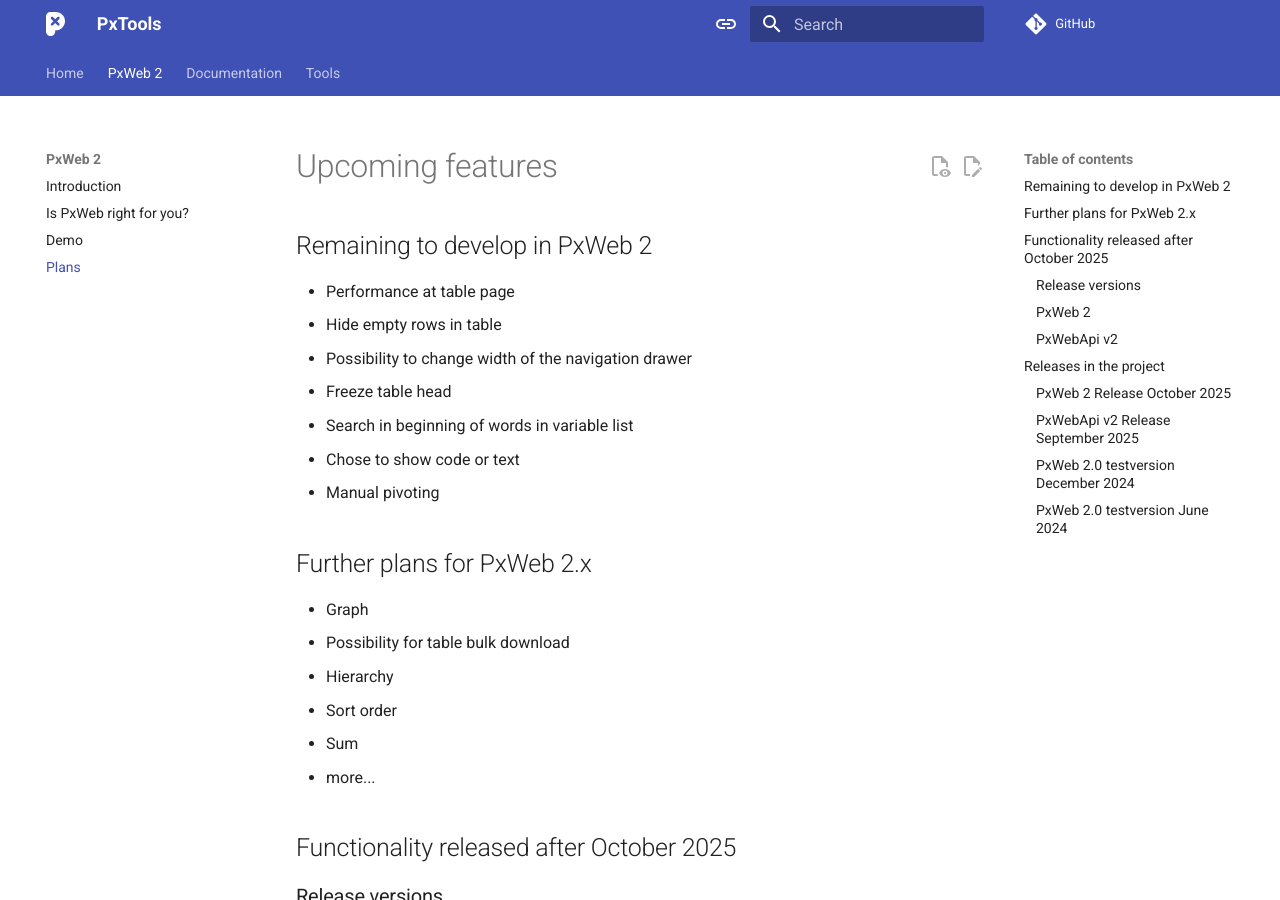
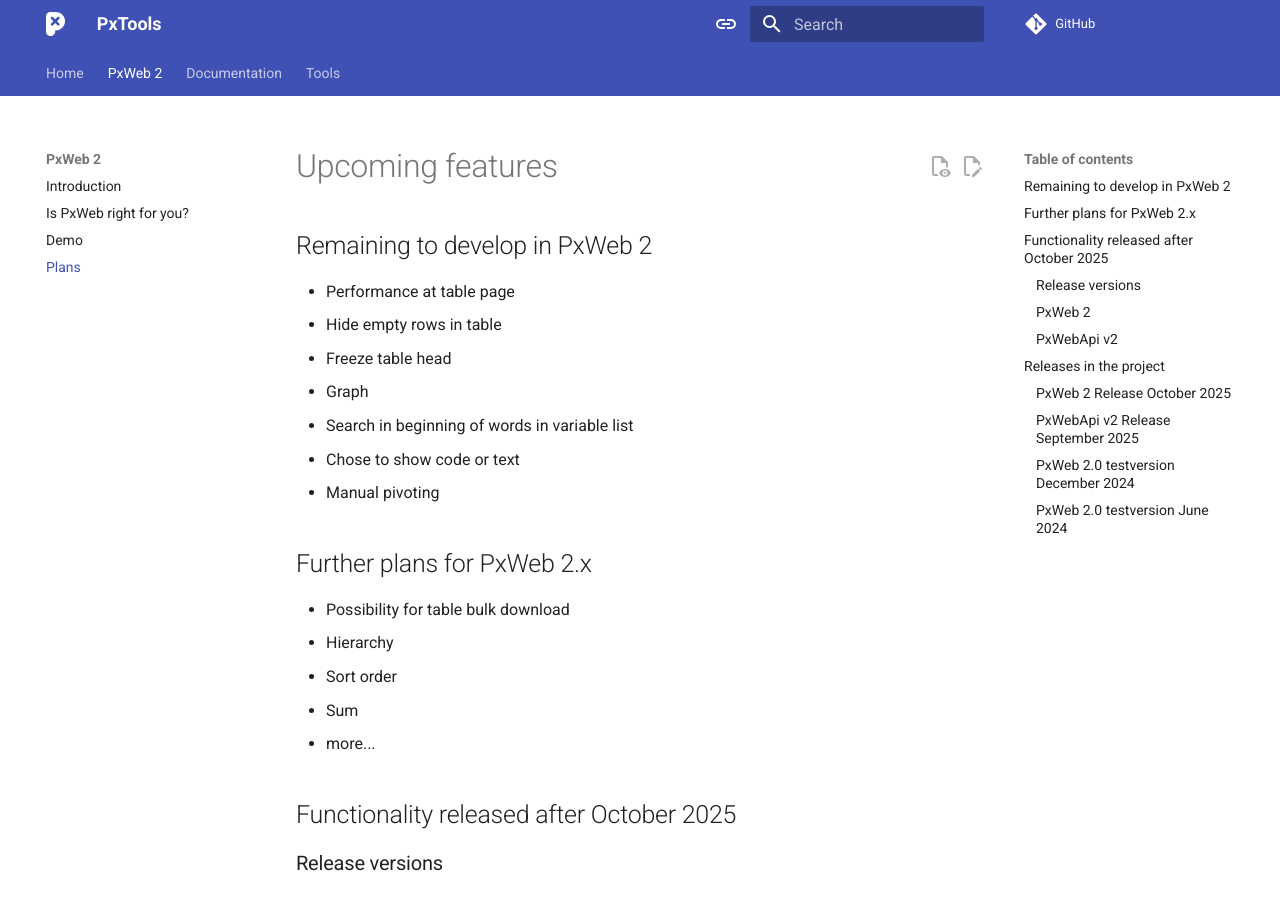
Before and after one commit to PxTools/pxtools.github.io, an MkDocs documentation site: the page built from docs/PxWeb2/project/plans.md, in a window 1280 px wide and 900 px high. Built offline with MkDocs 1.6.1 and Material for MkDocs 9.7.7, drawn with Linux system fonts in a browser that asks for light colours; comment, search, counter and statistics services are not loaded.

Commit message:
Update plans.md

```diff
--- a/docs/PxWeb2/project/plans.md
+++ b/docs/PxWeb2/project/plans.md
@@ -4,14 +4,14 @@
 
 - Performance at table page
 - Hide empty rows in table
-- Possibility to change width of the navigation drawer
 - Freeze table head
+- Graph
 - Search in beginning of words in variable list
 - Chose to show code or text
 - Manual pivoting
 
 ## Further plans for PxWeb 2.x
-- Graph
+
 - Possibility for table bulk download
 - Hierarchy
 - Sort order
```
